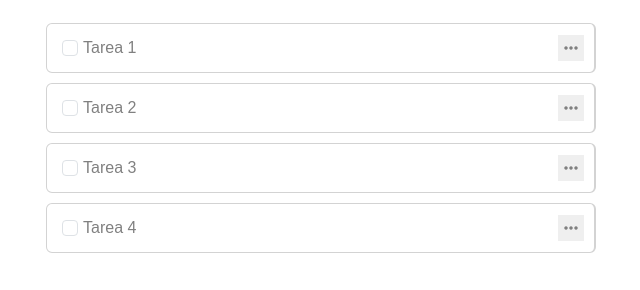
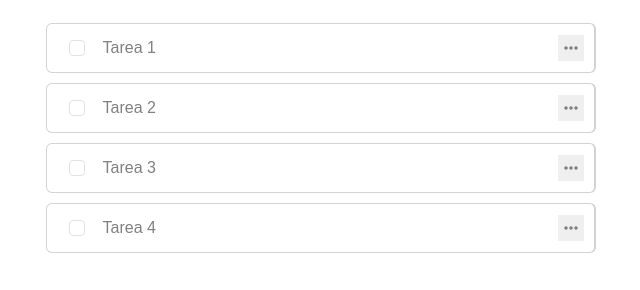
Before and after one commit to lucasdgnzlz/to-do-list, a website: page index.html in a window 1280 px wide. Shown: the part 225-515 px from the top of the page, without its empty margins (319-959 px from the left). Drawn offline with nearby package versions, Linux system fonts and the light colour scheme.

Commit message:
Añade más espacio entre los componentes

```diff
--- a/src/index.css
+++ b/src/index.css
@@ -70,6 +70,8 @@ main{
 .contenedor-tarea {
   display: flex;
   flex-direction: row;
+  justify-content: space-around;
+  width: 20%;
 }
 .nombre-tarea {
   font-family: sans-serif;
```
